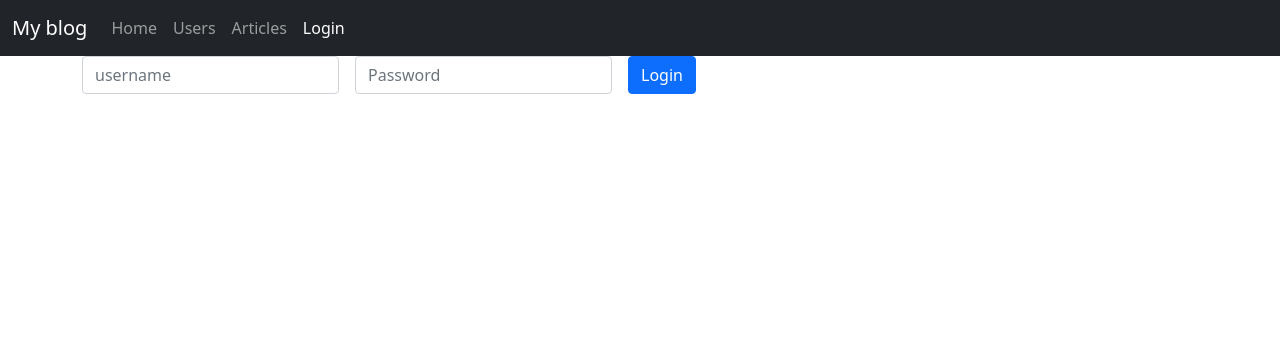
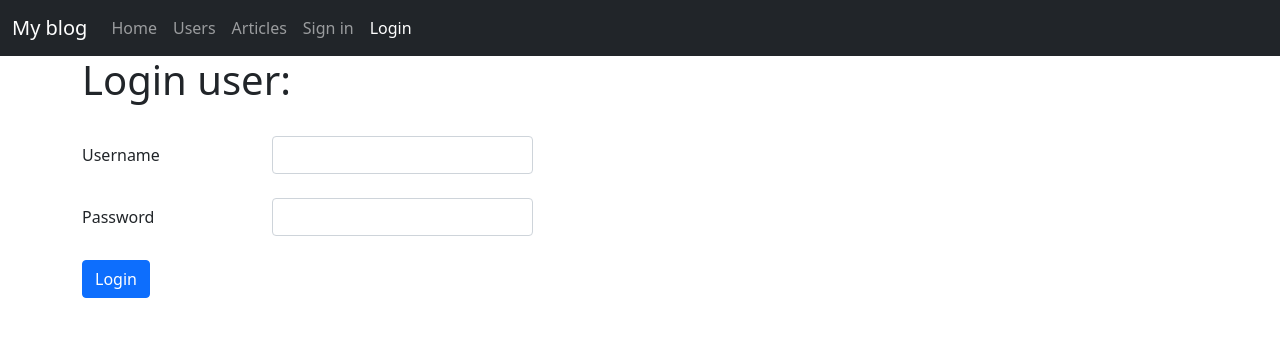
Before and after one commit to hodasman/Blog, a Flask app: page /auth/login in a window 1280 px wide. Shown: the top 337 px of the page. Run offline with Flask 3, Linux system fonts and the light colour scheme; some libraries are stand-ins or nearby versions.

```diff
--- a/blog/app.py
+++ b/blog/app.py
@@ -1,19 +1,19 @@
 from flask import Flask
 
 
-from .auth.views import auth_app
-from .extension import db, login_manager, migrate
+from blog.auth.views import auth_app
+from blog.extension import db, login_manager, migrate, csrf
 
 from blog.articles.views import articles_app
 from blog.index.views import index_app
 from blog.users.views import users_app
-from .models import User
+
 
 
 def create_app() -> Flask:
     app = Flask(__name__)
     app.config.from_object('blog.config')
-
+    db.init_app(app)
     register_extensions(app)
     register_blueprints(app)
     return app
@@ -22,12 +22,13 @@ def create_app() -> Flask:
 def register_extensions(app):
 
     migrate.init_app(app, db, compare_type=True)
-    db.init_app(app)
     login_manager.login_view = 'auth_app.login'
     login_manager.init_app(app)
+    csrf.init_app(app)
 
     @login_manager.user_loader
     def load_user(user_id):
+        from models import User
         return User.query.get(int(user_id))
 
 
--- a/blog/auth/views.py
+++ b/blog/auth/views.py
@@ -1,27 +1,37 @@
 from flask import Blueprint, render_template, request, flash, redirect, url_for
-from flask_login import login_user, login_required, logout_user
+from flask_login import login_user, login_required, logout_user, current_user
 from werkzeug.security import check_password_hash
+
+
+from blog.forms.auth import UserLoginForm
+
 
 auth_app = Blueprint("auth_app", __name__, url_prefix="/auth", static_folder="../static")
 
 
-@auth_app.route('/login', methods=['GET', 'POST'])
+@auth_app.route('/login', methods=('GET',))
 def login():
-    if request.method == "GET":
-        return render_template(
-            "auth/login.html"
-        )
-    from ..models import User
+    if current_user.is_authenticated:
+        return redirect(url_for('user.profile', pk=current_user.id))
+    return render_template('auth/login.html', form=UserLoginForm(request.form))
 
-    username = request.form.get("username")
-    password = request.form.get("password")
-    user = User.query.filter_by(username=username).first()
 
-    if not user or not check_password_hash(user.password, password):
-        flash("Check your login details")
-        return redirect(url_for(".login"))
-    login_user(user)
-    return redirect(url_for("users_app.profile", pk=user.id))
+@auth_app.route('/login', methods=('POST',))
+def login_post():
+    from blog.models import User
+    form = UserLoginForm(request.form)
+
+    if request.method == 'POST' and form.validate_on_submit():
+        user = User.query.filter_by(username=form.username.data).first()
+
+        if not user or not check_password_hash(user.password, form.password.data):
+            flash('Check your login details')
+            return redirect(url_for('.login'))
+
+        login_user(user)
+        return redirect(url_for('users_app.profile', pk=user.id))
+
+    return render_template('auth/login.html', form=form)
 
 
 @auth_app.route("/logout")
--- a/blog/config.py
+++ b/blog/config.py
@@ -13,3 +13,5 @@ SECRET_KEY = os.getenv('SECRET_KEY')
 
 SQLALCHEMY_DATABASE_URI = os.getenv('DATABASE_URL')
 SQLALCHEMY_TRACK_MODIFICATIONS = False
+
+WTF_CSRF_ENABLED = True
--- a/blog/extension.py
+++ b/blog/extension.py
@@ -3,7 +3,9 @@ from flask_migrate import Migrate
 
 from flask_sqlalchemy import SQLAlchemy
 from flask_login import LoginManager
+from flask_wtf import CSRFProtect
 
 db = SQLAlchemy()
 login_manager = LoginManager()
 migrate = Migrate()
+csrf = CSRFProtect()
--- /dev/null
+++ b/blog/forms/auth.py
@@ -0,0 +1,7 @@
+from flask_wtf import FlaskForm
+from wtforms import StringField, validators, PasswordField, SubmitField
+
+class UserLoginForm (FlaskForm):
+    username = StringField('Username', [validators.DataRequired()])
+    password = PasswordField('Password', [validators.DataRequired()])
+    submit = SubmitField('Login')
--- a/blog/templates/auth/login.html
+++ b/blog/templates/auth/login.html
@@ -1,26 +1,35 @@
-{% extends "base.html" %}
+
+
+{% extends 'base.html' %}
+{% from "macro/formhelpers.html" import render_field %}
 
 {% block title %}
     Login page
 {% endblock %}
+
 {% block body %}
+    <div class="row">
+        <h1>Login user:</h1>
+    </div>
+    <div class="row">
+        <div class="col">
             {% with messages = get_flashed_messages() %}
                 {% if messages %}
+                    {% for message in messages %}
                         <div class="alert alert-danger" role="alert">
-         {{ messages[0] }}
+                            {{ message }}
                         </div>
+                    {% endfor %}
                 {% endif %}
             {% endwith %}
- <form class="row g-3" method="post" action="{{url_for('auth_app.login')}}">
-   <div class="col-auto">
-     <input type="text" class="form-control" id="exampleFormControlInput1" placeholder="username" name="username">
+            <form method="POST" action="{{ url_for('auth_app.login_post') }}">
+                {{ form.csrf_token }}
+                {% for field in ['username', 'password'] %}
+                    {{ render_field(form[field]) }}
+                {% endfor %}
+
+                {{ form.submit(class="btn btn-primary mb-3") }}
+            </form>
         </div>
-   <div class="col-auto">
-     <label for="password" class="visually-hidden">Password</label>
-     <input type="password" class="form-control" id="password" placeholder="Password" name="password">
     </div>
-   <div class="col-auto">
-     <button type="submit" class="btn btn-primary mb-3">Login</button>
-   </div>
- </form>
 {% endblock %}
--- /dev/null
+++ b/blog/templates/macro/formhelpers.html
@@ -0,0 +1,15 @@
+{% macro render_field(field) %}
+    <div class="mb-3 row my-lg-4">
+        {{ field.label(class="col-sm-2 col-form-label form-label") }}
+        <div class="col-sm-3">
+            {{ field(class="form-control" + (" is-invalid" if field.errors else ""))|safe }}
+            {% if field.errors %}
+                {% for error in field.errors %}
+                    <div class="invalid-feedback">
+                        {{ error }}
+                    </div>
+                {% endfor %}
+            {% endif %}
+        </div>
+    </div>
+{% endmacro %}
--- a/blog/templates/navbar.html
+++ b/blog/templates/navbar.html
@@ -9,8 +9,9 @@
         <a class="nav-link" href="{{url_for('index_app.main_page')}}">Home</a>
         <a class="nav-link" href="{{url_for('users_app.user_list')}}">Users</a>
         <a class="nav-link" href="{{url_for('articles_app.articles_list')}}">Articles</a>
+        <a class="nav-link" href="{{url_for('users_app.register')}}">Sign in</a>
         {% if current_user.is_authenticated %}
-             <a class="nav-link active" href="{{ url_for('auth_app.logout') }}">Logout</a>
+             <a class="nav-link active" href="{{ url_for('auth_app.logout') }}">Logout ({{ current_user.username }})</a>
          {% else %}
              <a class="nav-link active" href="{{ url_for('auth_app.login') }}">Login</a>
          {% endif %}
--- a/requirements.txt
+++ b/requirements.txt
@@ -14,3 +14,4 @@ Werkzeug==2.2.3
 zipp==3.15.0
 psycopg2-binary==2.8.6
 Flask-Migrate==3.0.0
+ Flask-WTF==1.1.1
```
Also changed, not shown: blog/forms/user.py (added, +15 -0 lines), blog/models.py (+12 -6 lines), blog/templates/users/register.html (added, +25 -0 lines), blog/users/views.py (+37 -2 lines), migrations/versions/014a852522be_.py (added, +32 -0 lines), migrations/versions/451950eb2545_create_user.py (+8 -4 lines), wsgi.py (+8 -8 lines), blog/forms/__init__.py (added). Lines whose indentation alone changed are shown as unchanged.
